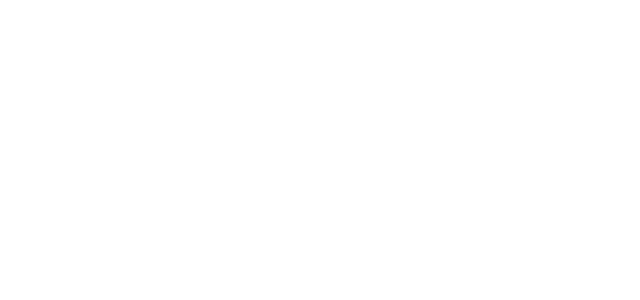
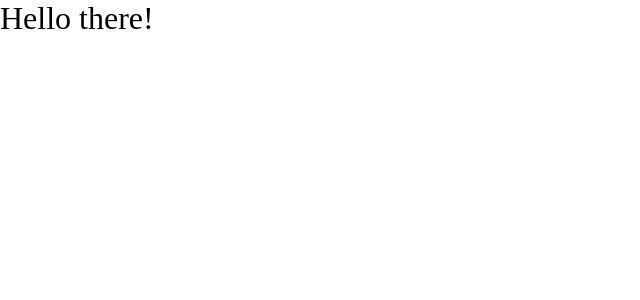
Before and after one commit to SousouBer/movie-quotes-frontend, a Vue app: page /landing in a window 1280 px wide. Before the commit this address had no page. Shown: the top 300 px of the page, without its empty margins (0-640 px from the left). Built offline with nearby package versions, Linux system fonts and the light colour scheme.

Commit message:
chore: remove all default styles and add landing test view

```diff
--- a/src/assets/base.css
+++ b/src/assets/base.css
@@ -1,55 +1,3 @@
-/* color palette from <https://github.com/vuejs/theme> */
-:root {
-  --vt-c-white: #ffffff;
-  --vt-c-white-soft: #f8f8f8;
-  --vt-c-white-mute: #f2f2f2;
-
-  --vt-c-black: #181818;
-  --vt-c-black-soft: #222222;
-  --vt-c-black-mute: #282828;
-
-  --vt-c-indigo: #2c3e50;
-
-  --vt-c-divider-light-1: rgba(60, 60, 60, 0.29);
-  --vt-c-divider-light-2: rgba(60, 60, 60, 0.12);
-  --vt-c-divider-dark-1: rgba(84, 84, 84, 0.65);
-  --vt-c-divider-dark-2: rgba(84, 84, 84, 0.48);
-
-  --vt-c-text-light-1: var(--vt-c-indigo);
-  --vt-c-text-light-2: rgba(60, 60, 60, 0.66);
-  --vt-c-text-dark-1: var(--vt-c-white);
-  --vt-c-text-dark-2: rgba(235, 235, 235, 0.64);
-}
-
-/* semantic color variables for this project */
-:root {
-  --color-background: var(--vt-c-white);
-  --color-background-soft: var(--vt-c-white-soft);
-  --color-background-mute: var(--vt-c-white-mute);
-
-  --color-border: var(--vt-c-divider-light-2);
-  --color-border-hover: var(--vt-c-divider-light-1);
-
-  --color-heading: var(--vt-c-text-light-1);
-  --color-text: var(--vt-c-text-light-1);
-
-  --section-gap: 160px;
-}
-
-@media (prefers-color-scheme: dark) {
-  :root {
-    --color-background: var(--vt-c-black);
-    --color-background-soft: var(--vt-c-black-soft);
-    --color-background-mute: var(--vt-c-black-mute);
-
-    --color-border: var(--vt-c-divider-dark-2);
-    --color-border-hover: var(--vt-c-divider-dark-1);
-
-    --color-heading: var(--vt-c-text-dark-1);
-    --color-text: var(--vt-c-text-dark-2);
-  }
-}
-
 *,
 *::before,
 *::after {
@@ -57,30 +5,3 @@
   margin: 0;
   font-weight: normal;
 }
-
-body {
-  min-height: 100vh;
-  color: var(--color-text);
-  background: var(--color-background);
-  transition:
-    color 0.5s,
-    background-color 0.5s;
-  line-height: 1.6;
-  font-family:
-    Inter,
-    -apple-system,
-    BlinkMacSystemFont,
-    'Segoe UI',
-    Roboto,
-    Oxygen,
-    Ubuntu,
-    Cantarell,
-    'Fira Sans',
-    'Droid Sans',
-    'Helvetica Neue',
-    sans-serif;
-  font-size: 15px;
-  text-rendering: optimizeLegibility;
-  -webkit-font-smoothing: antialiased;
-  -moz-osx-font-smoothing: grayscale;
-}
--- a/src/assets/main.css
+++ b/src/assets/main.css
@@ -1,35 +1 @@
 @import './base.css';
-
-#app {
-  max-width: 1280px;
-  margin: 0 auto;
-  padding: 2rem;
-  font-weight: normal;
-}
-
-a,
-.green {
-  text-decoration: none;
-  color: hsla(160, 100%, 37%, 1);
-  transition: 0.4s;
-  padding: 3px;
-}
-
-@media (hover: hover) {
-  a:hover {
-    background-color: hsla(160, 100%, 37%, 0.2);
-  }
-}
-
-@media (min-width: 1024px) {
-  body {
-    display: flex;
-    place-items: center;
-  }
-
-  #app {
-    display: grid;
-    grid-template-columns: 1fr 1fr;
-    padding: 0 2rem;
-  }
-}
--- a/src/router/index.ts
+++ b/src/router/index.ts
@@ -1,8 +1,16 @@
 import { createRouter, createWebHistory } from 'vue-router'
+
+import LandingView from '@/views/LandingView.vue'
 
 const router = createRouter({
   history: createWebHistory(import.meta.env.BASE_URL),
-  routes: []
+  routes: [
+    {
+      path: '/landing',
+      name: 'landing',
+      component: LandingView
+    }
+  ]
 })
 
 export default router
--- /dev/null
+++ b/src/views/LandingView.vue
@@ -0,0 +1,5 @@
+<script setup lang="ts"></script>
+
+<template>
+  <h1>Hello there!</h1>
+</template>
```
